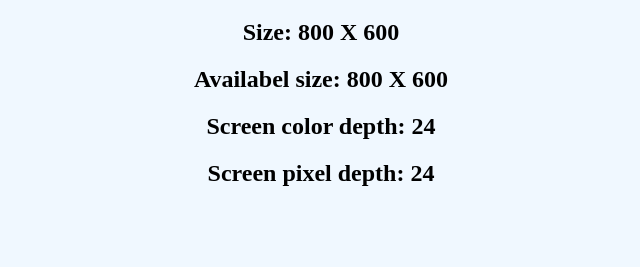
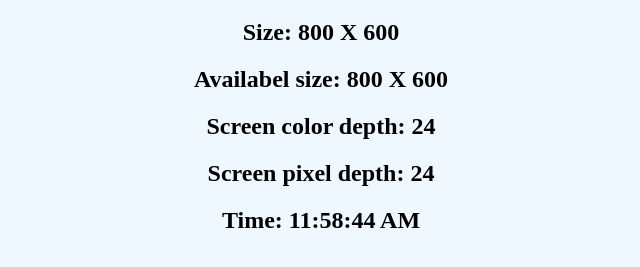
Before and after one commit to hafizakbar19/knowYourScreenSize, a plain HTML site: page index.html in a window 1280 px wide. Shown: the part 61-328 px from the top of the page, without its empty margins (319-959 px from the left). Drawn offline with Linux system fonts and the light colour scheme.

Commit message:
time function added

```diff
--- a/index.html
+++ b/index.html
@@ -12,6 +12,7 @@
     <h2 id="asize"></h2>
     <h2 id="color"></h2>
     <h2 id="pixel"></h2>
+    <h2 id="time"></h2>
     <script src="./script.js"></script>
 </body>
 </html>
--- a/script.js
+++ b/script.js
@@ -5,3 +5,12 @@ document.getElementById('size').innerHTML = `Size: ${width} X ${height}`;
 document.getElementById('asize').innerHTML = `Availabel size: ${screen.availWidth} X ${screen.availHeight}`;
 document.getElementById('color').innerHTML = `Screen color depth: ${screen.colorDepth}`;
 document.getElementById('pixel').innerHTML = `Screen pixel depth: ${screen.pixelDepth}`;
+
+let timer = () => {
+    let d = new Date();
+    document.getElementById('time').innerHTML = `Time: ${d.toLocaleTimeString()}`;
+};
+
+timer();
+
+setInterval(timer, 1000);
```
